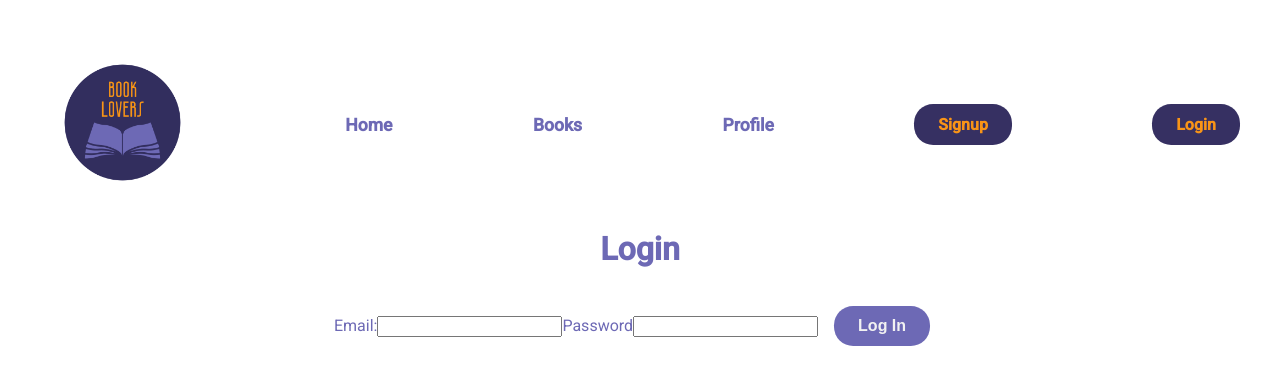
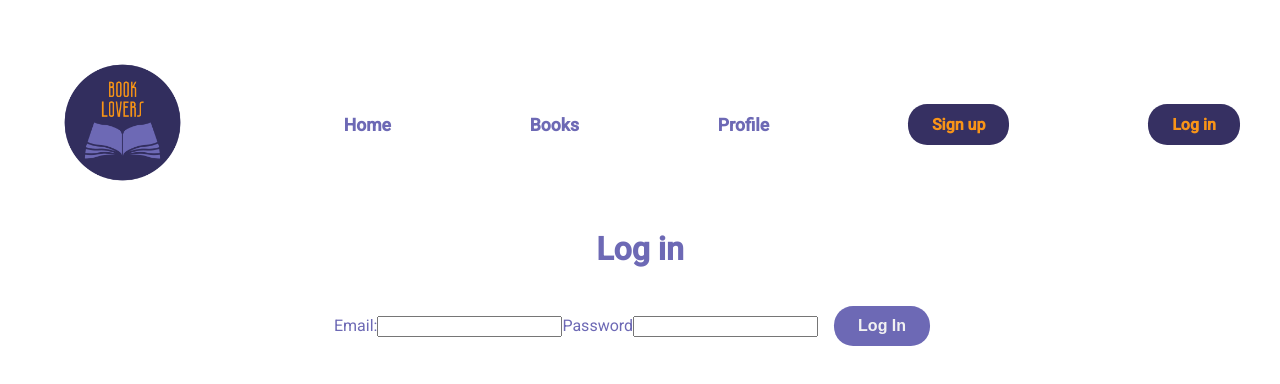
Before and after one commit to Zeynep1701/Module3_Project_Frontend, a React (Vite) app: page /login in a window 1280 px wide. Shown: the top 384 px of the page. Built offline with nearby package versions, Linux system fonts and the light colour scheme.

Commit message:
log in and sign up misspel

```diff
--- a/src/App.jsx
+++ b/src/App.jsx
@@ -37,12 +37,12 @@ function App() {
           </li>
           <li>
             <Link className="link btn" to="/signup">
-              Signup
+              Sign up
             </Link>
           </li>
           <li>
             <Link className="link btn" to="/login">
-              Login
+              Log in
             </Link>
           </li>
         </ul>
--- a/src/pages/LoginPage.jsx
+++ b/src/pages/LoginPage.jsx
@@ -43,7 +43,7 @@ const LoginPage = () => {
 
   return (
     <>
-      <h1>Login</h1>
+      <h1>Log in</h1>
       <form onSubmit={handleSubmit}>
         <label>
           Email:
```
